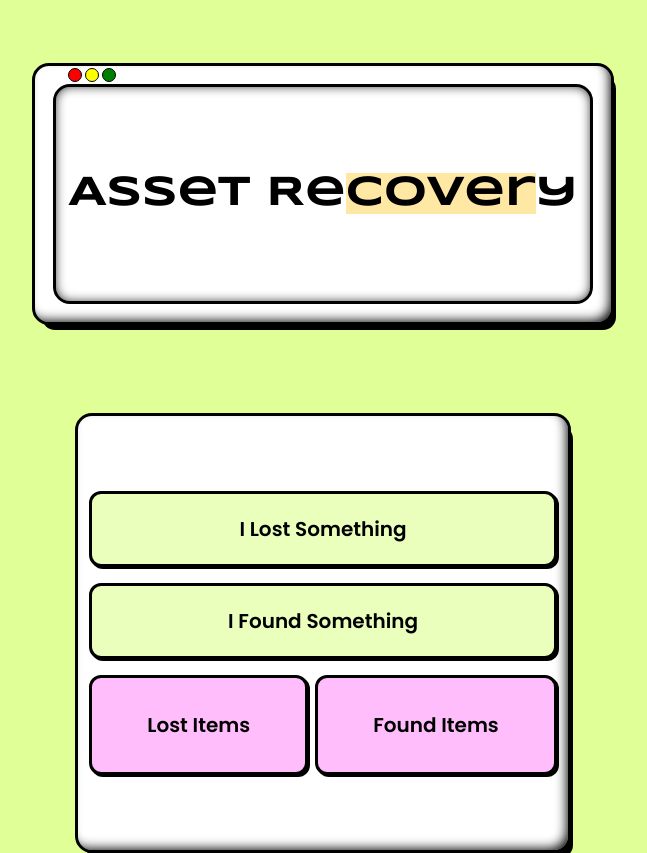
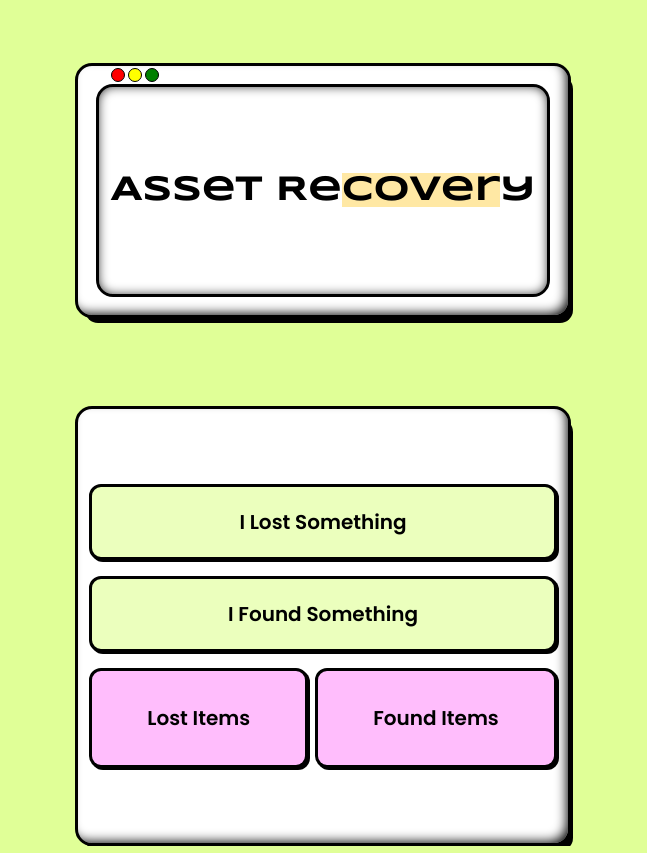
Before and after one commit to DisFine/AssetRecovery, a React (Vite) app: page / in a window 1280 px wide. Shown: the whole page, without its empty margins (317-964 px from the left). Built offline with nearby package versions, Linux system fonts and the light colour scheme; no server answers.

Commit message:
updated design

```diff
--- a/src/components/style.css
+++ b/src/components/style.css
@@ -70,7 +70,7 @@ body{
 }
 
 .BScreen h2{
-    font-size: 42px;
+    font-size: 35px;
     padding: 75px 2px;
     font-family: "Syncopate", sans-serif;
     font-weight: 700;
@@ -640,3 +640,9 @@ box-shadow: none;
     flex-direction: row;
     column-gap: 7px;
 }
+
+@media only screen and (max-width: 1000px){
+    .BScreen h2 {
+        font-size: 42px;
+    }
+}
```
